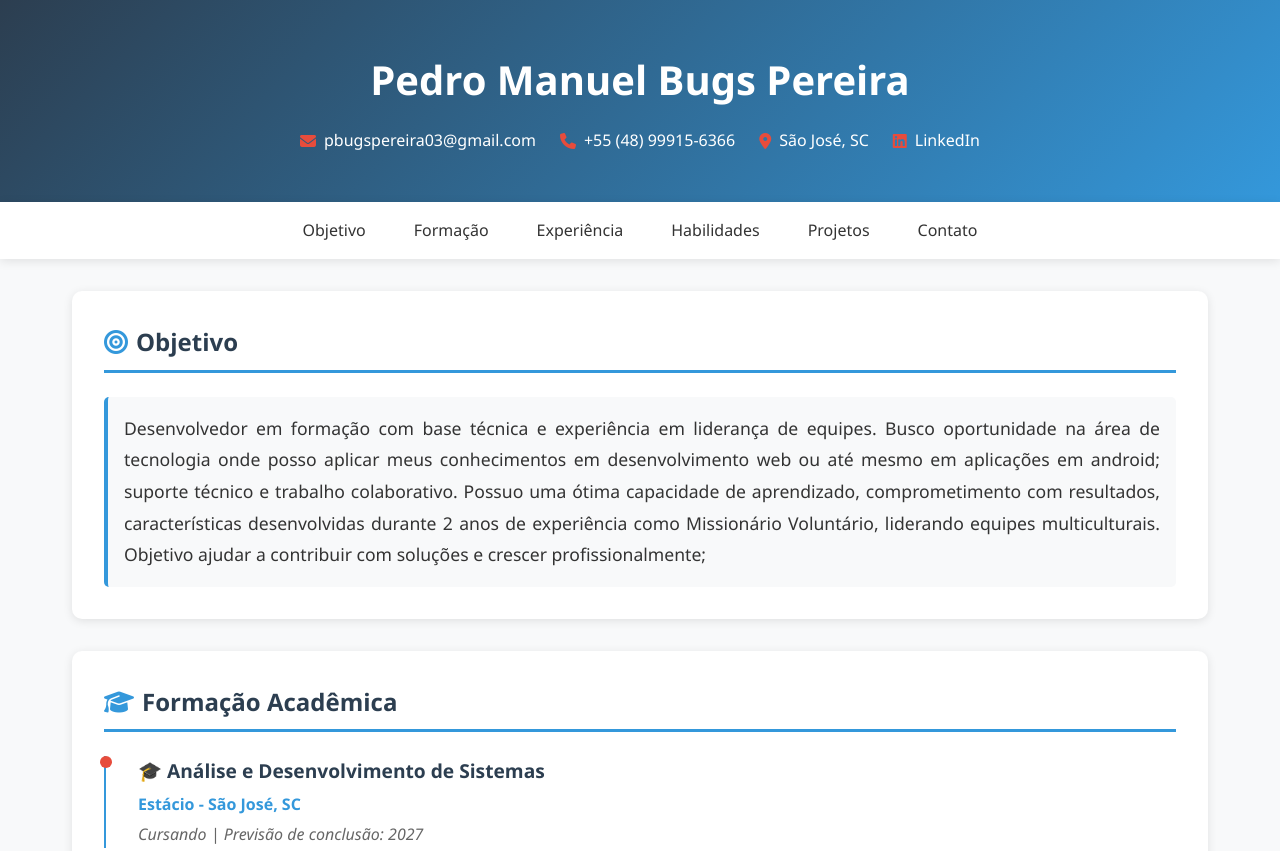
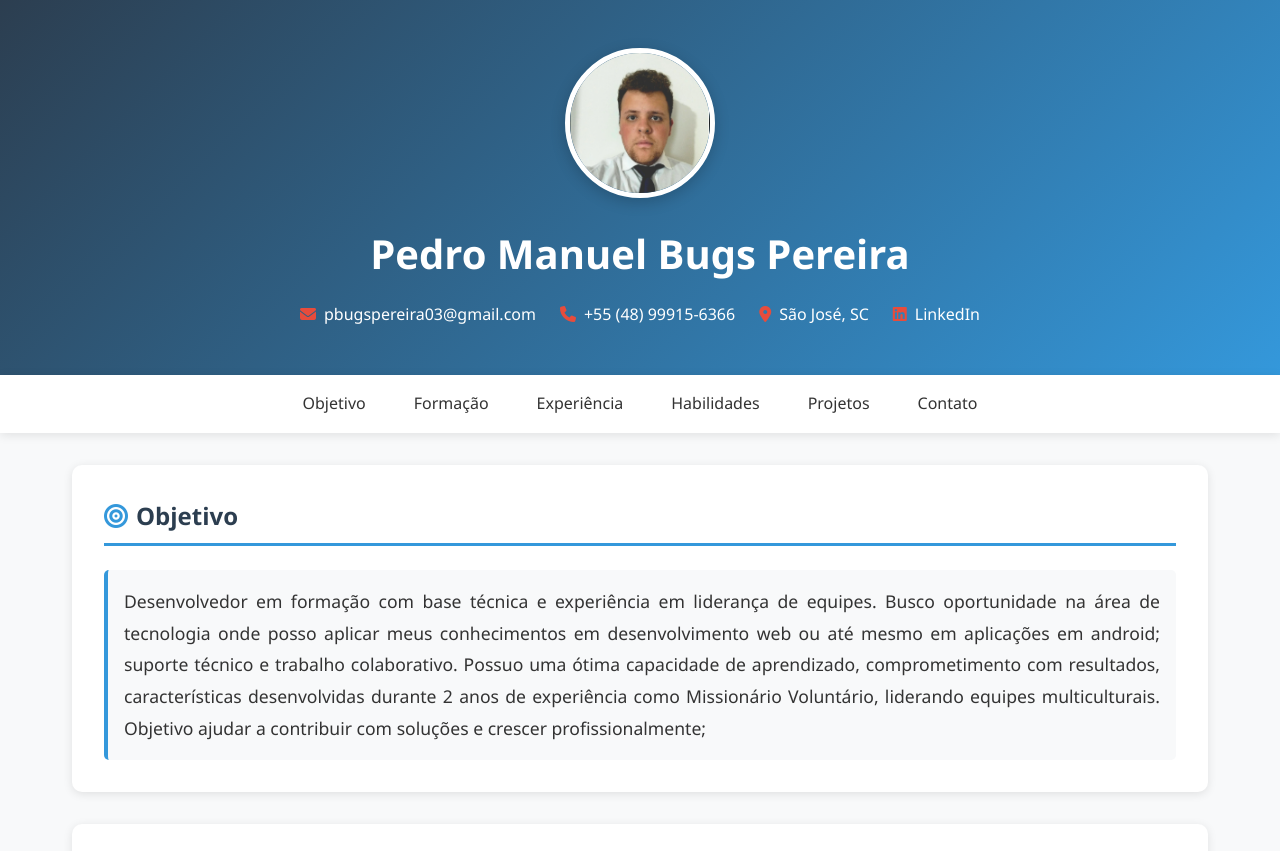
Before and after one commit to Pedro14b/Pedro14b.github.io, a plain HTML site: page index.html in a window 1280 px wide. Shown: the top 851 px of the page. Drawn offline with Linux system fonts and the light colour scheme; no server answers.

Commit message:
Adicionar foto de perfil

```diff
--- a/index.html
+++ b/index.html
@@ -464,7 +464,7 @@
     <!-- Header -->
     <header>
         <div class="profile-container">
-            <img src="profile.jpg" alt="Pedro Manuel Bugs Pereira" class="profile-photo" id="profilePhoto">
+            <img src="IMAGEM/image.png" alt="Pedro Manuel Bugs Pereira" class="profile-photo" id="profilePhoto">
             <h1>Pedro Manuel Bugs Pereira</h1>
             <div class="contact-info">
                 <div class="contact-item">
```
Also changed, not shown: IMAGEM/image.png (added).
